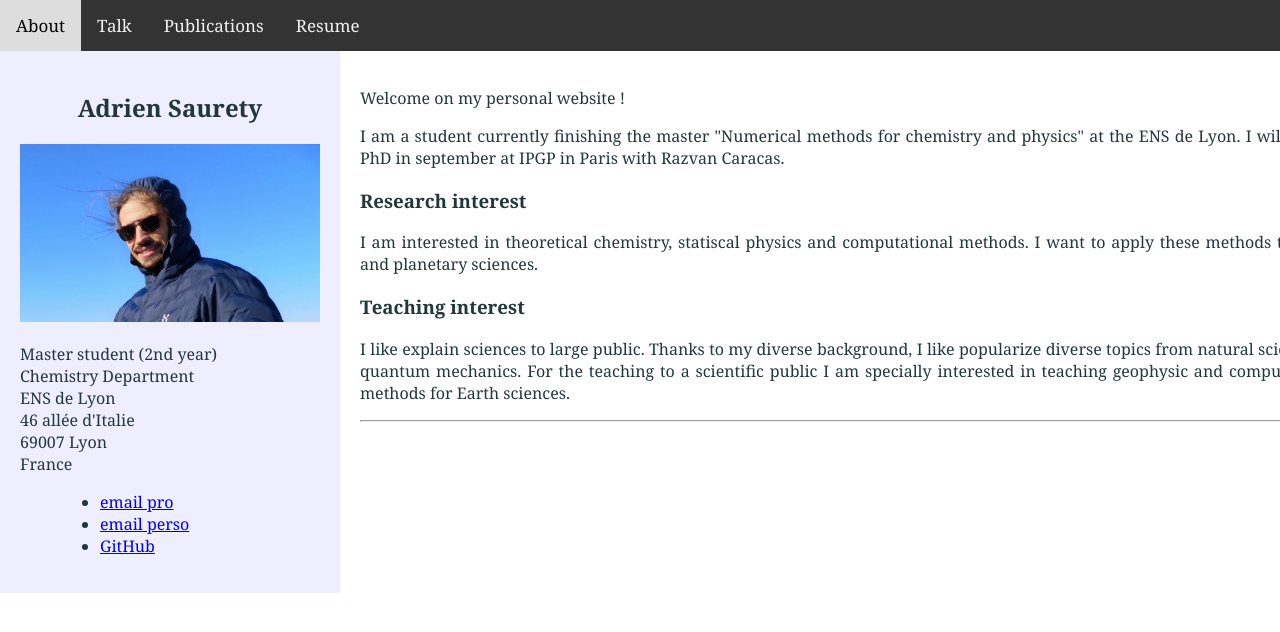
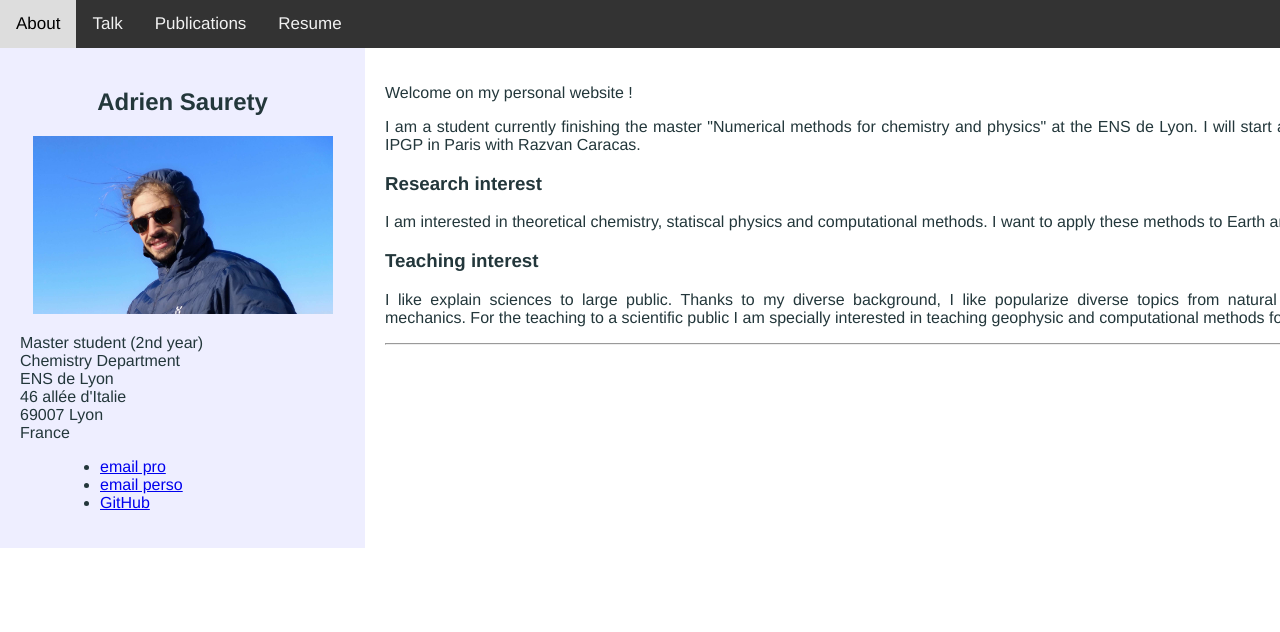
Before and after one commit to adriensaurety/adriensaurety.github.io, a Jekyll site: the page built from index.html, in a window 1280 px wide. Shown: the top 632 px of the page. Built offline with Jekyll 4.4.1, drawn with Linux system fonts in a browser that asks for light colours.

Commit message:
Update main.css

```diff
--- a/css/main.css
+++ b/css/main.css
@@ -1,12 +1,12 @@
 /* Style the body */
 body {
-  font-family: Cambria, Arial, sans-serif;
+  font-family: Helvetica, Calibri, sans-serif;
   margin: 0;
 }
 
 div {
     /* width: 100%; */
-    width: 1360px;
+    width: 1460px;
     text-align: justify;
     margin: 0 auto;
     color:#23373b
@@ -14,9 +14,9 @@
 
 /* Header/logo Title */
 .header {
-  padding: 80px;
+  padding: 100px;
   text-align: center;
-  background: #1abc9c;
+  background: #1abcac;
   color: white;
 }
 
```
